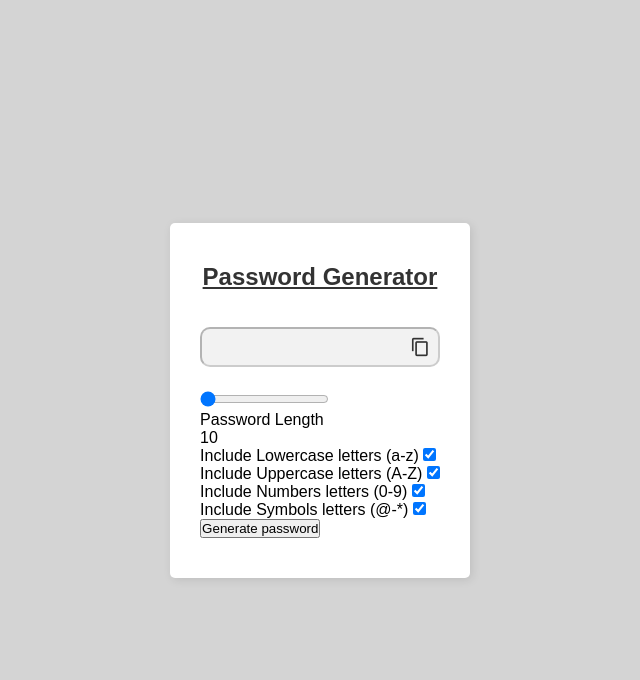
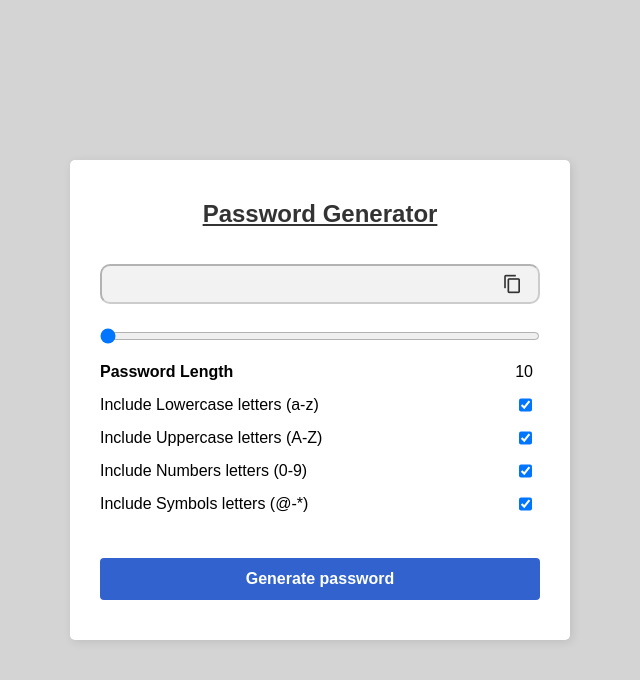
Before and after one commit to abenooo/Random_Password_Generator, a plain HTML site: page index.html in a window 1280 px wide. Shown: the whole page, without its empty margins (320-960 px from the left). Drawn offline with Linux system fonts and the light colour scheme.

Commit message:
Finish style

```diff
--- a/style.css
+++ b/style.css
@@ -14,6 +14,7 @@ body{
 }
 
 .container{
+    width: 100%;
     max-width: 500px;
     border-radius: 5px;
     background-color: #fff;
@@ -56,3 +57,42 @@ body{
     color: #333333;
     outline: none;
 }
+input[type="range"]{
+    width: 100%;
+}
+
+.row{
+    display: flex;
+    justify-content: space-between;
+    margin-bottom: 15px;
+    margin-top: 15px;
+}
+
+.row p{
+    font-weight: 700;
+}
+
+.getBtn{
+    width: 100%;
+    padding: 12px;
+    border: none;
+    border-radius: 4px;
+    font-size: 16px;
+    font-weight: bold;
+    color: #ffffff;
+    background-color: #3162cd;
+    cursor: pointer;
+    margin-top: 30px;
+
+}
+
+.getBtn:hover{
+    background-color: #072e84;
+}
+
+input[type="checkbox"]{
+    margin-right: 8px;
+}
+#sliderValue{
+   margin-right: 7px;
+}
```
